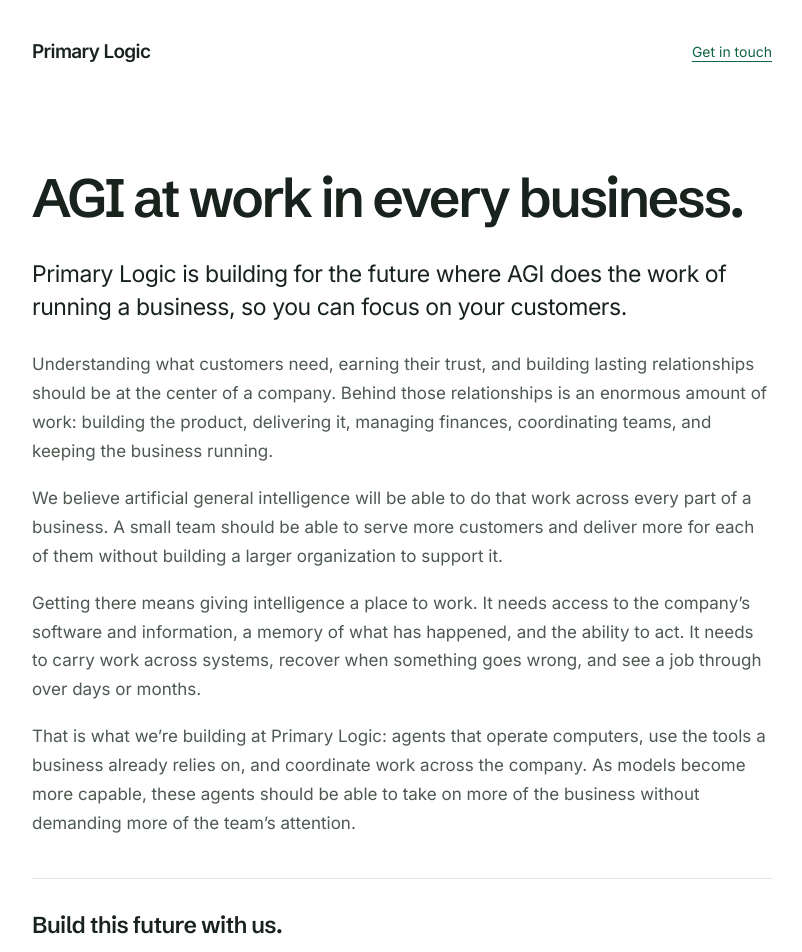
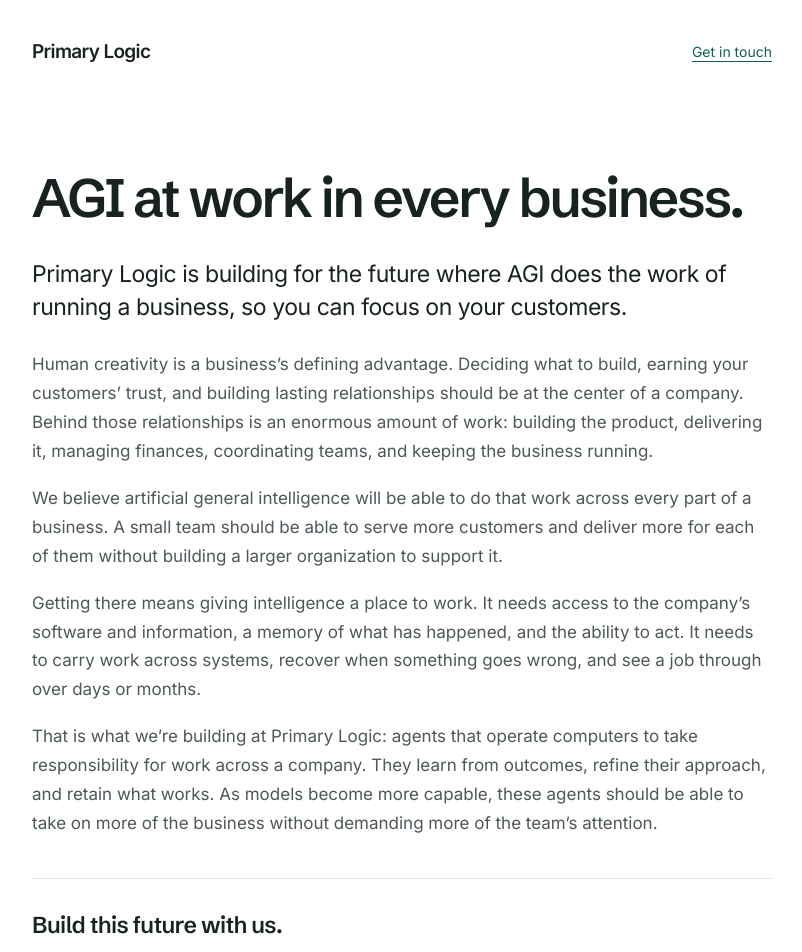
Before and after one commit to PrimaryLogic/pl-website, a Next.js app: page / in a window 1280 px wide. Shown: the top 952 px of the page, without its empty margins (238-1040 px from the left). Built offline with nearby package versions, Linux system fonts and the light colour scheme; no server answers.

Commit message:
Refine homepage vision copy

```diff
--- a/components/home/HomePage.tsx
+++ b/components/home/HomePage.tsx
@@ -17,10 +17,10 @@
           <section className={styles.intro} aria-labelledby="intro-heading">
             <h1 id="intro-heading">{copy.heading}</h1>
             <p className={styles.lead}>Primary Logic is building for the future where AGI does the work of running a business, so you can focus on your customers.</p>
-            <p>Understanding what customers need, earning their trust, and building lasting relationships should be at the center of a company. Behind those relationships is an enormous amount of work: building the product, delivering it, managing finances, coordinating teams, and keeping the business running.</p>
+            <p>Human creativity is a business’s defining advantage. Deciding what to build, earning your customers’ trust, and building lasting relationships should be at the center of a company. Behind those relationships is an enormous amount of work: building the product, delivering it, managing finances, coordinating teams, and keeping the business running.</p>
             <p>We believe artificial general intelligence will be able to do that work across every part of a business. A small team should be able to serve more customers and deliver more for each of them without building a larger organization to support it.</p>
             <p>Getting there means giving intelligence a place to work. It needs access to the company’s software and information, a memory of what has happened, and the ability to act. It needs to carry work across systems, recover when something goes wrong, and see a job through over days or months.</p>
-            <p>That is what we’re building at Primary Logic: agents that operate computers, use the tools a business already relies on, and coordinate work across the company. As models become more capable, these agents should be able to take on more of the business without demanding more of the team’s attention.</p>
+            <p>That is what we’re building at Primary Logic: agents that operate computers to take responsibility for work across a company. They learn from outcomes, refine their approach, and retain what works. As models become more capable, these agents should be able to take on more of the business without demanding more of the team’s attention.</p>
           </section>
 
           <section className={`${styles.section} ${styles.contact}`} aria-labelledby="contact-heading">
```
